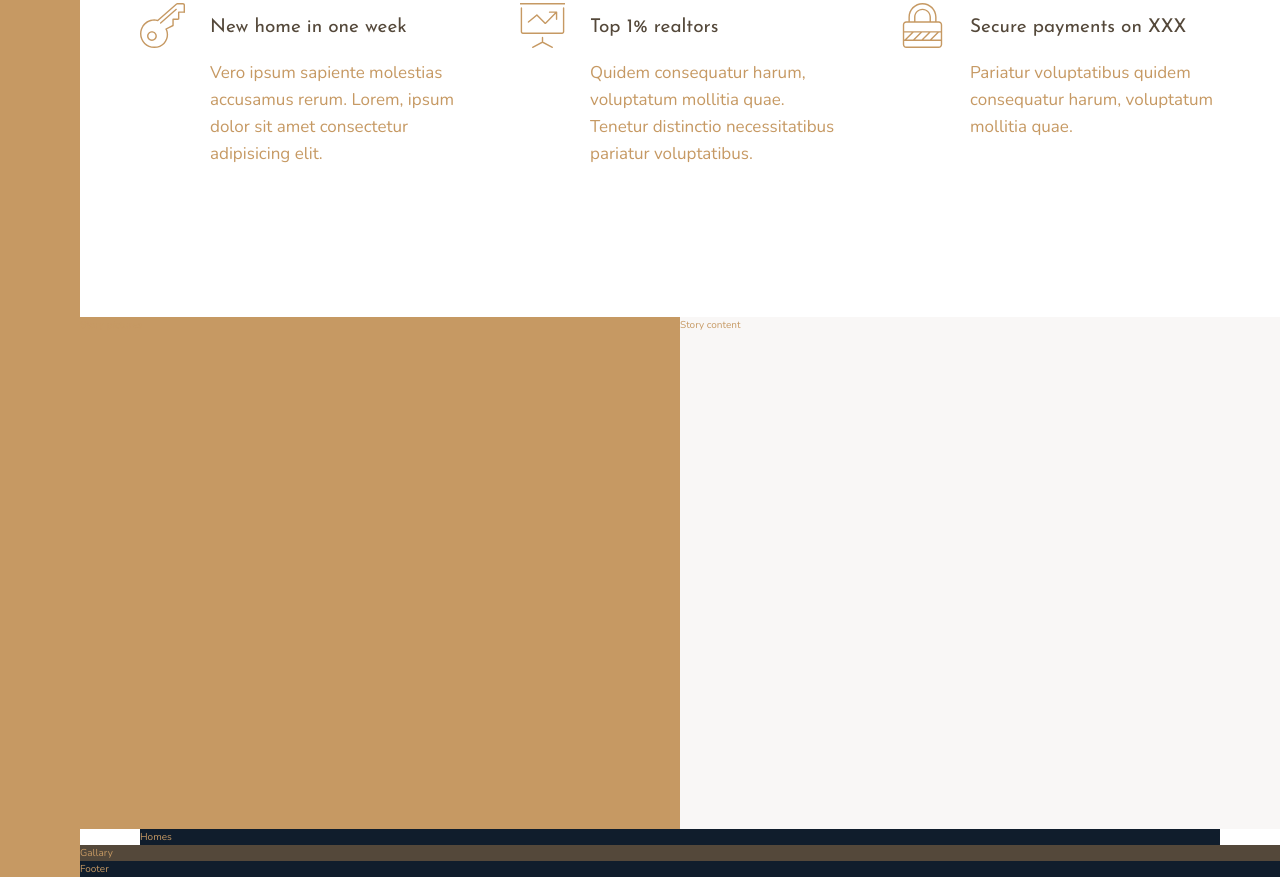
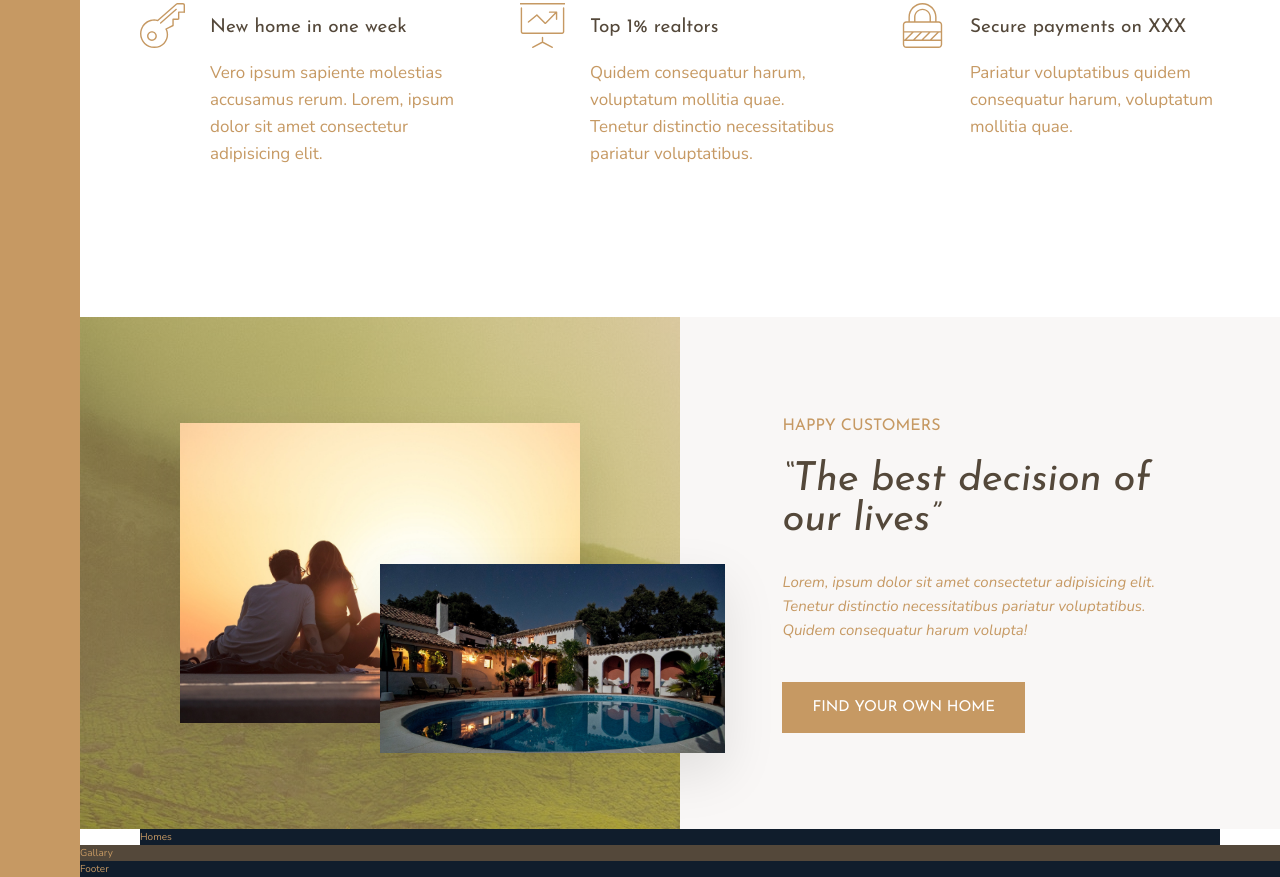
Before and after one commit to LKb22/nexter-page, a website: page index.html in a window 1280 px wide. Shown: the part 991-1868 px from the top of the page. Drawn offline with nearby package versions, Linux system fonts and the light colour scheme; files that its build step writes are made by us from their sources.

Commit message:
story section complete

```diff
--- a/index.html
+++ b/index.html
@@ -15,10 +15,12 @@
 			href="https://fonts.googleapis.com/css?family=Josefin+Sans:300,400,400i|Nunito:300,300i"
 			rel="stylesheet"
 		/>
+
 		<link
 			rel="stylesheet"
 			href="css/style.css"
 		/>
+
 		<link
 			rel="shortcut icon"
 			type="image/png"
@@ -39,17 +41,22 @@
 				<svg class="feature__icon">
 					<use xlink:href="/img/sprite.svg#icon-global"></use>
 				</svg>
-				<h4 class="heading-4  heading-4--dark">World's best luxury homes</h4>
+
+				<h4 class="heading-4 heading-4--dark">World's best luxury homes</h4>
+
 				<p class="feature__text">
 					Lorem, ipsum dolor sit amet consectetur adipisicing elit. Tenetur
 					distinctio necessitatibus pariatur voluptatibus.
 				</p>
 			</div>
+
 			<div class="feature">
 				<svg class="feature__icon">
 					<use xlink:href="/img/sprite.svg#icon-trophy"></use>
 				</svg>
-				<h4 class="heading-4  heading-4--dark">Only the best properties</h4>
+
+				<h4 class="heading-4 heading-4--dark">Only the best properties</h4>
+
 				<p class="feature__text">
 					Voluptatum mollitia quae. Vero ipsum sapiente molestias accusamus
 					rerum sed a eligendi aut quia.
@@ -59,7 +66,9 @@
 				<svg class="feature__icon">
 					<use xlink:href="/img/sprite.svg#icon-map-pin"></use>
 				</svg>
-				<h4 class="heading-4  heading-4--dark">All homes in top locations</h4>
+
+				<h4 class="heading-4 heading-4--dark">All homes in top locations</h4>
+
 				<p class="feature__text">
 					Tenetur distinctio necessitatibus pariatur voluptatibus quidem
 					consequatur harum.
@@ -69,7 +78,9 @@
 				<svg class="feature__icon">
 					<use xlink:href="/img/sprite.svg#icon-key"></use>
 				</svg>
-				<h4 class="heading-4  heading-4--dark">New home in one week</h4>
+
+				<h4 class="heading-4 heading-4--dark">New home in one week</h4>
+
 				<p class="feature__text">
 					Vero ipsum sapiente molestias accusamus rerum. Lorem, ipsum dolor sit
 					amet consectetur adipisicing elit.
@@ -79,7 +90,9 @@
 				<svg class="feature__icon">
 					<use xlink:href="/img/sprite.svg#icon-presentation"></use>
 				</svg>
-				<h4 class="heading-4  heading-4--dark">Top 1% realtors</h4>
+
+				<h4 class="heading-4 heading-4--dark">Top 1% realtors</h4>
+
 				<p class="feature__text">
 					Quidem consequatur harum, voluptatum mollitia quae. Tenetur distinctio
 					necessitatibus pariatur voluptatibus.
@@ -89,7 +102,9 @@
 				<svg class="feature__icon">
 					<use xlink:href="/img/sprite.svg#icon-lock "></use>
 				</svg>
-				<h4 class="heading-4  heading-4--dark">Secure payments on XXX</h4>
+
+				<h4 class="heading-4 heading-4--dark">Secure payments on XXX</h4>
+
 				<p class="feature__text">
 					Pariatur voluptatibus quidem consequatur harum, voluptatum mollitia
 					quae.
@@ -98,9 +113,37 @@
 		</div>
 
 		<!-- Since we are using CSS grid, we can just create the two grid divs without the parent div -->
-		<div class="story__pictures">Story pictures</div>
+		<div class="story__pictures">
+			<img
+				src="/img/story-1.jpeg"
+				alt="Couple with a new house"
+				class="story__img--1"
+			/>
 
-		<div class="story__content">Story content</div>
+			<img
+				src="/img/story-2.jpeg"
+				alt="New house"
+				class="story__img--2"
+			/>
+		</div>
+
+		<div class="story__content">
+			<!-- Use a helper class here to avoid adding a margin to all of the h3s, keeping the h3 styling clean and reusable-->
+			<h3 class="heading-3 mb-sm">Happy Customers</h3>
+
+			<!-- Use a helper class here to avoid adding a margin to all of the h2s, keeping the h2 styling clean and reusable-->
+			<h2 class="heading-2 heading-2--dark mb-md">
+				&ldquo;The best decision of our lives&rdquo;
+			</h2>
+
+			<p class="story__text">
+				Lorem, ipsum dolor sit amet consectetur adipisicing elit. Tenetur
+				distinctio necessitatibus pariatur voluptatibus. Quidem consequatur
+				harum volupta!
+			</p>
+
+			<button class="btn">Find your own home</button>
+		</div>
 
 		<section class="homes">Homes</section>
 
--- a/sass/_base.scss
+++ b/sass/_base.scss
@@ -10,9 +10,14 @@ $color-grey-light-2: #aaa;
 $color-grey-dark-1: #54483A;
 $color-grey-dark-2: #6D5D4B;
 
+$color-white: #fff;
+
 // FONT VARIABLES
 $font-primary: 'Nunito', sans-serif;
 $font-display: 'Josefin Sans', sans-serif;
+
+// BOX SHADOW
+$box-shadow: 0 2rem 5rem rgba(#000, .1);
 
 // Reset CSS
 *,
--- a/sass/_story.scss
+++ b/sass/_story.scss
@@ -5,14 +5,65 @@
   // Both are bleeding sections and take 4 of the 8 columns
 
   &__pictures {
-    background-color: base.$color-primary; // Correctly reference the variable}
+    // Use the linear gradient to create a gradient background to better fit the color scheme. Go from 50% opacity to 50% opacity of the primary color to keep it even in this case
+    background-image: linear-gradient(rgba(base.$color-primary, .5), rgba(base.$color-primary, .5)), url(/img/back.jpg);
     // Columns - Place the pictures section from full-start to the end of column 4
     grid-column: full-start / col-end 4;
+
+    // Use grid to style the pictures
+    display: grid;
+    // Can use a 6 x 6 grid to achieve the desired styling
+    grid-template-rows: repeat(6, 1fr);
+    grid-template-columns: repeat(6, 1fr);
+    align-items: center; // Center the images vertically in its grid area
+  }
+
+  &__img--1 {
+    width: 100%;
+
+    // img--1 should be centered in the middle 4 grid cells with a border of 1 cell all around
+    grid-row: 2 / span 4; // or grid-row: 2 / 6;
+    grid-column: 2 / span 4;  // or grid-column: 2 / 6;
+    // Images do not fill the entire grid area by default, given they have an aspect ratio. Use align items on parent div to center the images vertically
+
+    box-shadow: base.$box-shadow;
+  }
+
+  &__img--2 {
+    width: 115%; // Increase the width to 115% to make it overflow the grid area on the right side
+    z-index: 20; // Increase the z-index to make the overflow visible
+
+    // Img 2 should be placed in the last 3 columns and the last 2 rows to achieve the desired layout
+    grid-row: 4 / 6;
+    grid-column: 4 / 7;
+
+    box-shadow: base.$box-shadow;
   }
 
   &__content {
     background-color: base.$color-grey-light-1; // Correctly reference the variable}
     // Columns - Place the content section from the start of column 5 to full-end
     grid-column: col-start 5 / full-end;
+
+    padding: 6rem 8vw; // Use vw units to make the padding more responsive
+
+    // Use flexbox to style the content
+    display: flex;
+    flex-direction: column; // Main axis is now vertical
+    justify-content: center; // Justify content to center the content along the main axis
+    align-items: flex-start; // Align items to remove the default stretch value, which was stretching the button to the full width of the container in this case
+
+    /*
+    Using grid
+    display: grid;
+    align-content: center;
+    justify-items: start; // Same as align-items in flexbox to fix the button width
+    */
+  }
+
+  &__text {
+    font-size: 1.5rem;
+    font-style: italic;
+    margin-bottom: 4rem; // Okay here because this text is not a reusable element
   }
 }
--- a/sass/_typography.scss
+++ b/sass/_typography.scss
@@ -12,21 +12,49 @@
 
 .heading-2 {
   @extend %heading;
+  font-size: 4rem;
+  font-style: italic;
+  line-height: 1;
+
+  &--light { color: base.$color-grey-light-1; }
+  &--dark { color: base.$color-grey-dark-1; }
 }
 
 .heading-3 {
   @extend %heading;
+  font-size: 1.6rem;
+  color: base.$color-primary;
+  text-transform: uppercase;
 }
 
 .heading-4 {
   @extend %heading;
   font-size: 1.9rem;
 
-  &--light {
-    color: base.$color-grey-light-1;
-  }
+  &--light { color: base.$color-grey-light-1; }
+  &--dark { color: base.$color-grey-dark-1; }
+}
 
-  &--dark {
-    color: base.$color-grey-dark-1;
+.btn {
+  background-color: base.$color-primary;
+  color: base.$color-white;
+  border: none;
+  border-radius: 0;
+  font-family: base.$font-display;
+  font-size: 1.5rem;
+  text-transform: uppercase;
+  padding: 1.8rem 3rem;
+  cursor: pointer;
+  transition: all .2s; // transition for hover effect
+
+  &:hover {
+    background-color: base.$color-primary-dark;
   }
 }
+
+// Create helper classes to be added in individual HTML element istead of CSS to keep the elements base styling reusable
+// Atomic CSS - Margin helper classes: margin-bottom
+.mb-sm { margin-bottom: 2rem; }
+.mb-md { margin-bottom: 3rem; }
+.mb-lg { margin-bottom: 4rem; }
+.mb-hg { margin-bottom: 8rem; }
```
Also changed, not shown: 1 other file.
